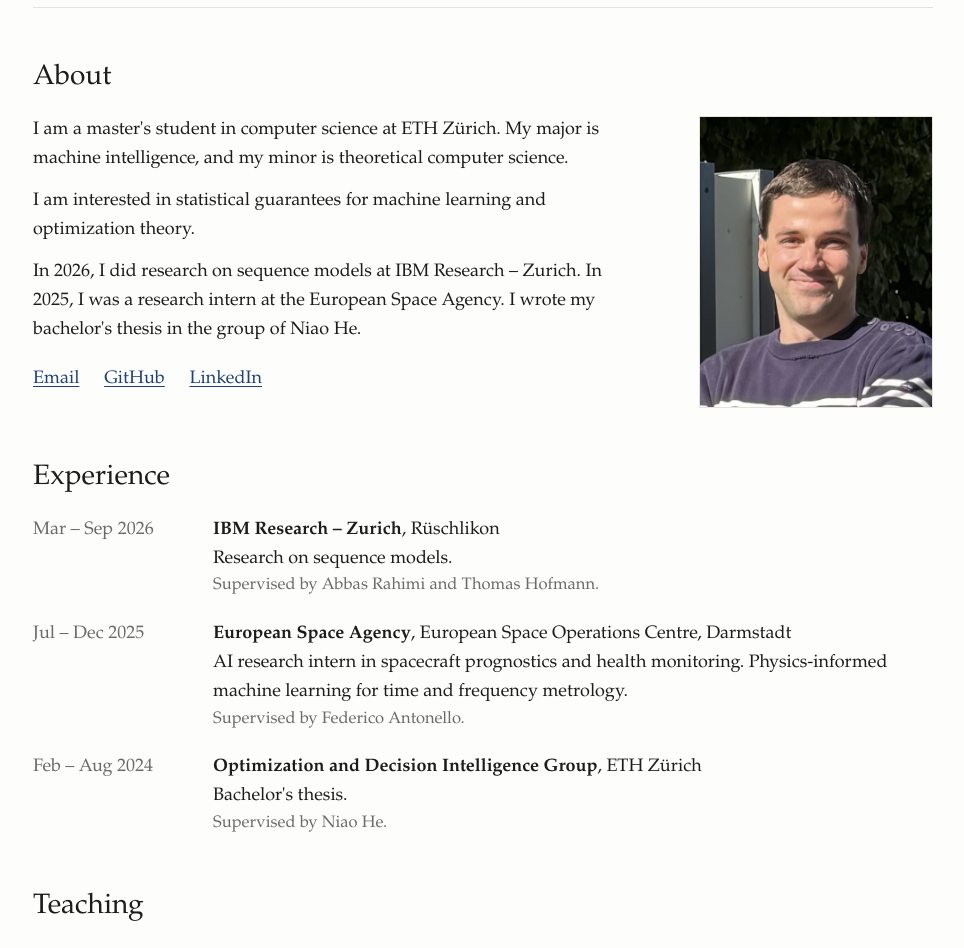
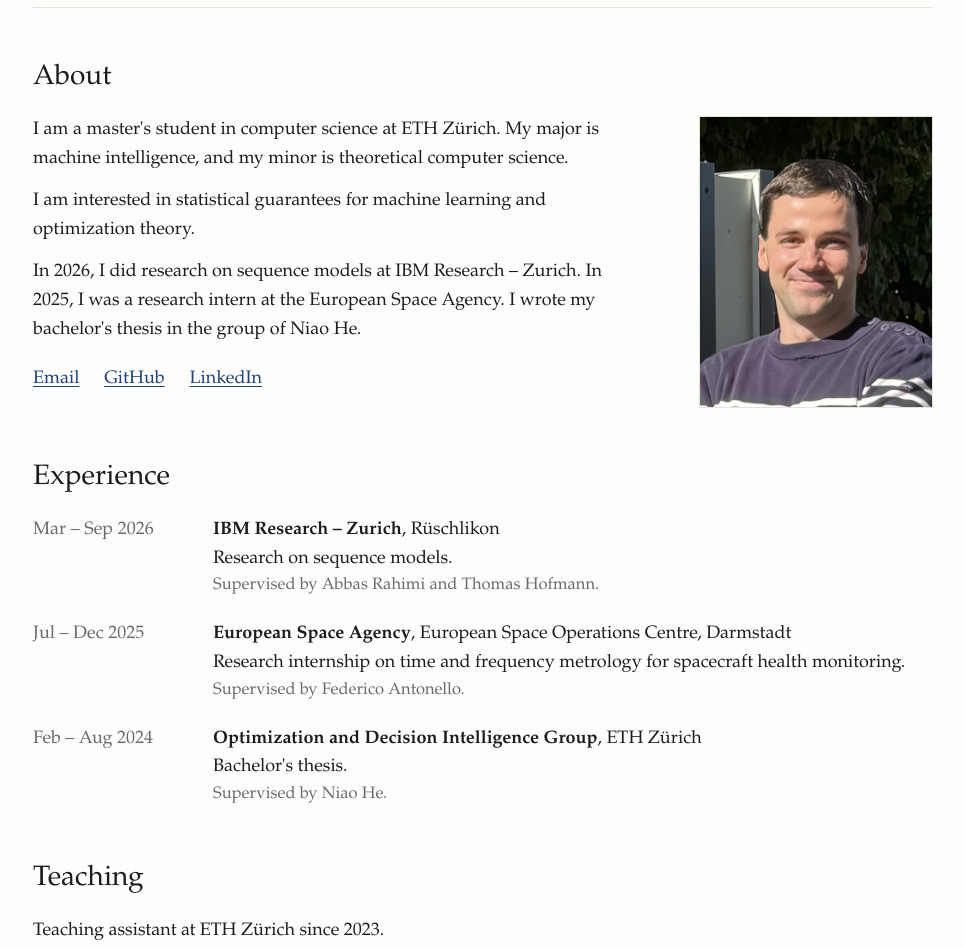
Before and after one commit to BenBullinger/BenBullinger.github.io, a plain HTML site: page index.html in a window 1280 px wide. Shown: the part 136-1084 px from the top of the page, without its empty margins (157-1121 px from the left). Drawn offline with Linux system fonts and the light colour scheme.

Commit message:
ESA entry in one sentence

```diff
--- a/index.html
+++ b/index.html
@@ -50,7 +50,7 @@
     <dt>Jul – Dec 2025</dt>
     <dd>
       <span class="place"><b>European Space Agency</b>, European Space Operations Centre, Darmstadt</span>
-      <span>AI research intern in spacecraft prognostics and health monitoring. Physics-informed machine learning for time and frequency metrology.</span>
+      <span>Research internship on time and frequency metrology for spacecraft health monitoring.</span>
       <span class="meta">Supervised by Federico Antonello.</span>
     </dd>
     <dt>Feb – Aug 2024</dt>
```
